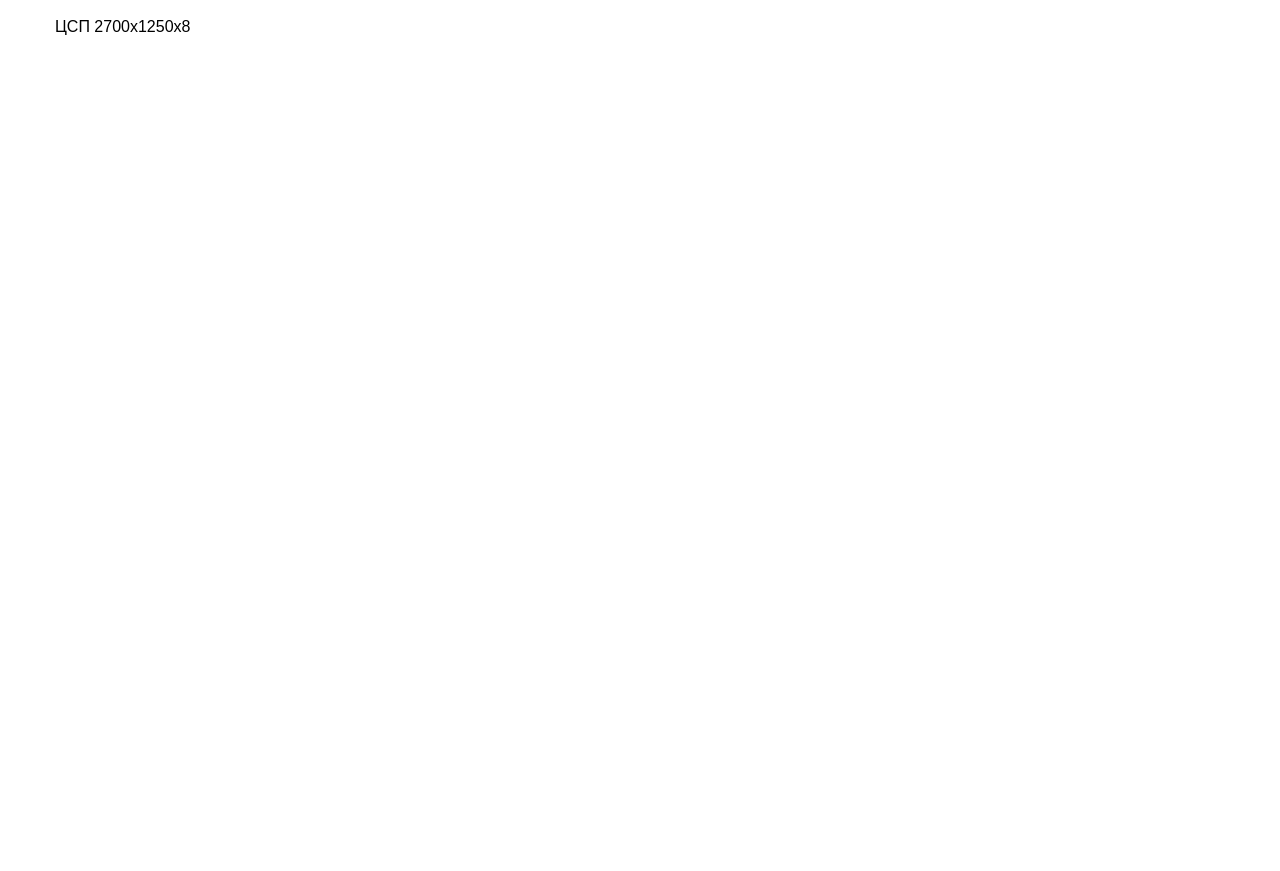
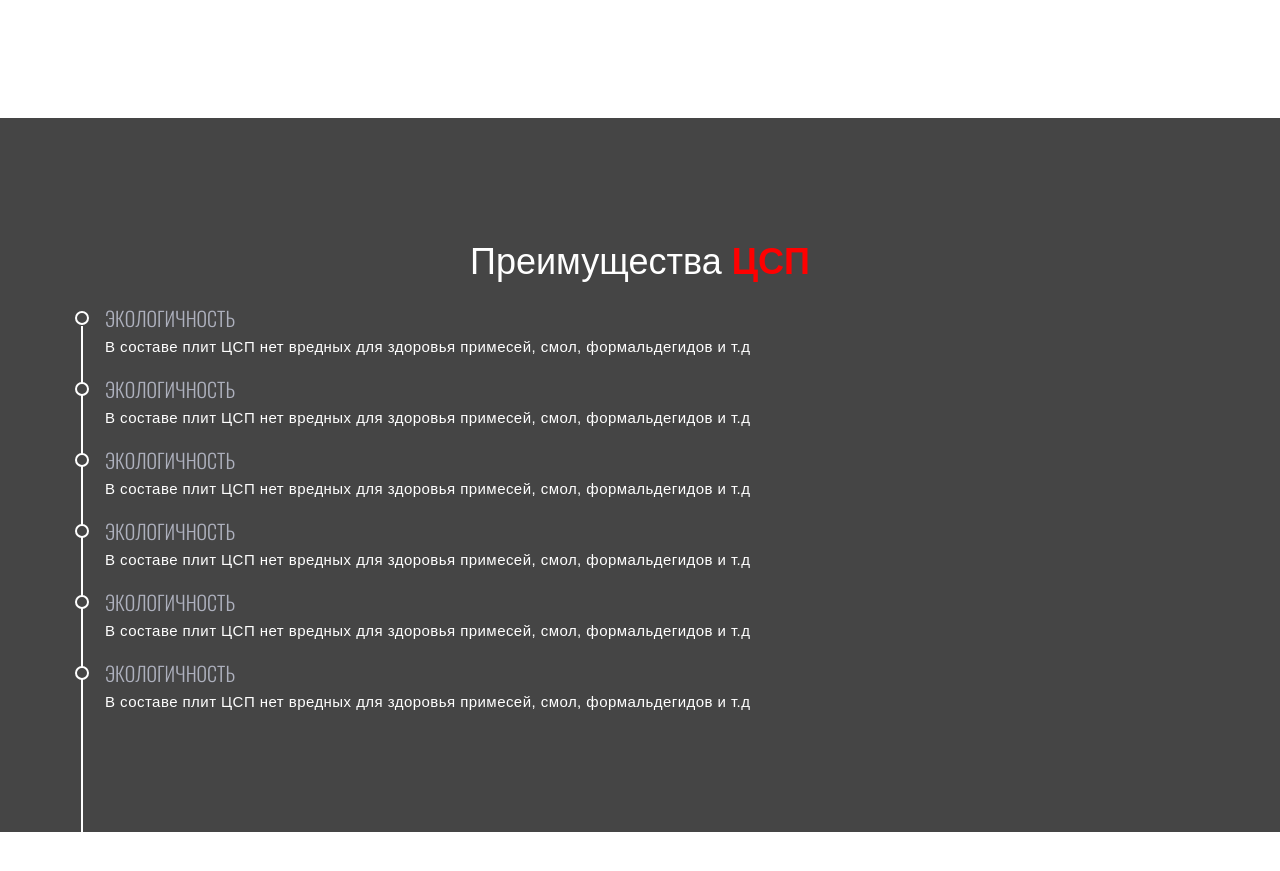
Before and after one commit to OnGlukhov/csptamak, a Next.js app: page / in a window 1280 px wide. Shown: the part 3075-3946 px from the top of the page. Before the commit the page ends 3193 px from the top, so only its background shows below. Built offline with nearby package versions, Linux system fonts and the light colour scheme.

Commit message:
add advantages

```diff
--- /dev/null
+++ b/components/Advantages/Advantages.js
@@ -0,0 +1,55 @@
+import styles from './Advantages.module.sass'
+export default function Advantages() {
+	return (
+		<section className={styles.advantages}>
+			<h3 className={styles.advantages_title}>Преимущества <span>ЦСП</span></h3>
+			<article className={styles.advantages_container}>
+				<div className={styles.block}>
+					<div className={styles.graphics}></div>
+					<div className={styles.content}>
+						<p className={styles.content_title}>Экологичность</p>
+						<p className={styles.content_subtitle}>В составе плит ЦСП нет вредных для здоровья примесей, смол, формальдегидов и т.д</p>
+					</div>
+				</div>
+				<div className={styles.block}>
+					<div className={styles.graphics}></div>
+					<div className={styles.content}>
+						<p className={styles.content_title}>Экологичность</p>
+						<p className={styles.content_subtitle}>В составе плит ЦСП нет вредных для здоровья примесей, смол, формальдегидов и т.д</p>
+					</div>
+				</div>
+				<div className={styles.block}>
+					<div className={styles.graphics}></div>
+					<div className={styles.content}>
+						<p className={styles.content_title}>Экологичность</p>
+						<p className={styles.content_subtitle}>В составе плит ЦСП нет вредных для здоровья примесей, смол, формальдегидов и т.д</p>
+					</div>
+				</div>
+				<div className={styles.block}>
+					<div className={styles.graphics}></div>
+					<div className={styles.content}>
+						<p className={styles.content_title}>Экологичность</p>
+						<p className={styles.content_subtitle}>В составе плит ЦСП нет вредных для здоровья примесей, смол, формальдегидов и т.д</p>
+					</div>
+				</div>
+				<div className={styles.block}>
+					<div className={styles.graphics}></div>
+					<div className={styles.content}>
+						<p className={styles.content_title}>Экологичность</p>
+						<p className={styles.content_subtitle}>В составе плит ЦСП нет вредных для здоровья примесей, смол, формальдегидов и т.д</p>
+					</div>
+				</div>
+				<div className={styles.block}>
+					<div className={styles.graphics}></div>
+					<div className={styles.content}>
+						<p className={styles.content_title}>Экологичность</p>
+						<p className={styles.content_subtitle}>В составе плит ЦСП нет вредных для здоровья примесей, смол, формальдегидов и т.д</p>
+					</div>
+				</div>
+
+
+			</article>
+
+		</section>
+	)
+}
--- /dev/null
+++ b/components/Advantages/Advantages.module.sass
@@ -0,0 +1,71 @@
+.advantages
+	background-color: #454545
+	padding: 120px 0
+
+	&_title
+		font-size: 36px
+		line-height: 1.33333
+		color: #fff
+		margin: 0 auto
+		text-align: center
+		font-family: SFUIDisplay-Regular,sans-serif
+		font-weight: 400
+		& span
+			color: red
+			font-weight: 700
+	&_container
+		margin-top: 30px
+		// text-align: left
+		font-weight: 300
+		letter-spacing: .03em
+		max-width: 1200px
+		margin: 0 auto
+		padding: 0 15px
+
+.graphics
+	position: absolute
+	padding: 25px 20px 0
+	&:before
+
+		content: ''
+		display: block
+		width: 10px
+		height: 10px
+		border: 2px solid #fff
+		border-radius: 50%
+		background-color: #454545
+	&:after
+		content: ''
+		position: absolute
+		top: 40px
+		left: 50%
+		margin-left: -1px
+		width: 2px
+		height: 300vh
+		background: #fff
+		min-height: 100px
+
+.block
+	// max-width: 90%
+	// padding-bottom: 10px
+
+.content
+	max-width: 90%
+	padding: 20px 50px 0
+	text-align: left
+	color: #fff
+	&_title
+		font-size: 20px
+		margin: 0
+		font-family: 'OSWALD-LIGHT'
+		line-height: 1.2
+		font-weight: 200
+		letter-spacing: 0
+		text-transform: uppercase
+		color: #aeb1be
+	&_subtitle
+		font-size: 15px
+		margin: 6px 0 0
+		line-height: 1.4
+		letter-spacing: .03em
+		font-family: SFUIDisplay-Regular,sans-serif
--- a/components/FirstScreen/FirstScreen.js
+++ b/components/FirstScreen/FirstScreen.js
@@ -4,7 +4,7 @@ export default function FirstScreen() {
 		<section className={styles.firstScreen}>
 			<div className={styles.firstScreen_wrapper_block}>
 				<div className={styles.firstScreen_block}>
-					<div className={styles.firstScreen_line}></div>
+					<div className={`${styles.firstScreen_line} ${styles.fadeInLeft}`}></div>
 
 					<h1 className={styles.firstScreen_title}>
 						<span className={styles.firstScreen_span}>ЦСП</span> ТАМАК от 724
@@ -23,7 +23,7 @@ export default function FirstScreen() {
 				</div>
 			</div>
 
-			<div className={styles.firstScreen_wrapper}></div>
+			<div className={`${styles.firstScreen_wrapper} ${styles.fadeIn}`}></div>
 		</section>
 	)
 }
--- a/components/FirstScreen/FirstScreen.module.sass
+++ b/components/FirstScreen/FirstScreen.module.sass
@@ -14,7 +14,7 @@
 		background-size: cover
 		background-repeat: no-repeat
 		width: calc(50% + 60px)
-
+		animation-name: fadeIn
 	&_block
 		margin-left: auto
 		width: 585px
@@ -45,7 +45,6 @@
 		margin-top: 40px
 		font-size: 16px
 		padding: 16px 55px
-		transition: transform 0.3s cubic-bezier(0.2, 1, 0.3, 1), opacity 0.3s cubic-bezier(0.2, 1, 0.3, 1)
 		border: none
 		border-radius: 6px
 		line-height: 1.5
@@ -54,6 +53,10 @@
 		&:hover
 			background-color: #ac0909
 			border-color: #ac0909
+			// transition: 0.25s cubic-bezier(0.2, 1, 0.3, 1)
+		& span
+			&:hover
+				transition: transform 0.3s
 	&_line
 		width: 70px
 		height: 2px
--- a/components/Сatalog/Сatalog.module.sass
+++ b/components/Сatalog/Сatalog.module.sass
@@ -95,8 +95,15 @@
 			display: flex
 			align-items: center
 			z-index: 2
+			font-size: 24px
+			margin: 0
 		&_size
 			position: absolute
+			bottom: 30px
+			left: 40px
+			color: #fff
+			z-index: 2
+			margin: 0
 .active
 	color: red
 	font-weight: 700
@@ -110,3 +117,7 @@
 	z-index: 1
 	top: 0
 	left: 0
+	&:hover
+		background-color: unset
+		background-color: rgba(31, 25, 38, 0.1)
+		transition: .3s all linear
--- a/pages/index.js
+++ b/pages/index.js
@@ -6,6 +6,7 @@ import FirstScreen from '../components/FirstScreen/FirstScreen'
 import Description from '../components/Description/Description'
 import OrderCall from '../components/OrderCall/OrderCall'
 import Сatalog from '../components/Сatalog/Сatalog'
+import Advantages from '../components/Advantages/Advantages'
 
 export default function Home() {
 	return (
@@ -20,6 +21,8 @@ export default function Home() {
 			<Description />
 			<OrderCall />
 			<Сatalog />
+			<Advantages />
+
 		</div>
 	)
 }
```
